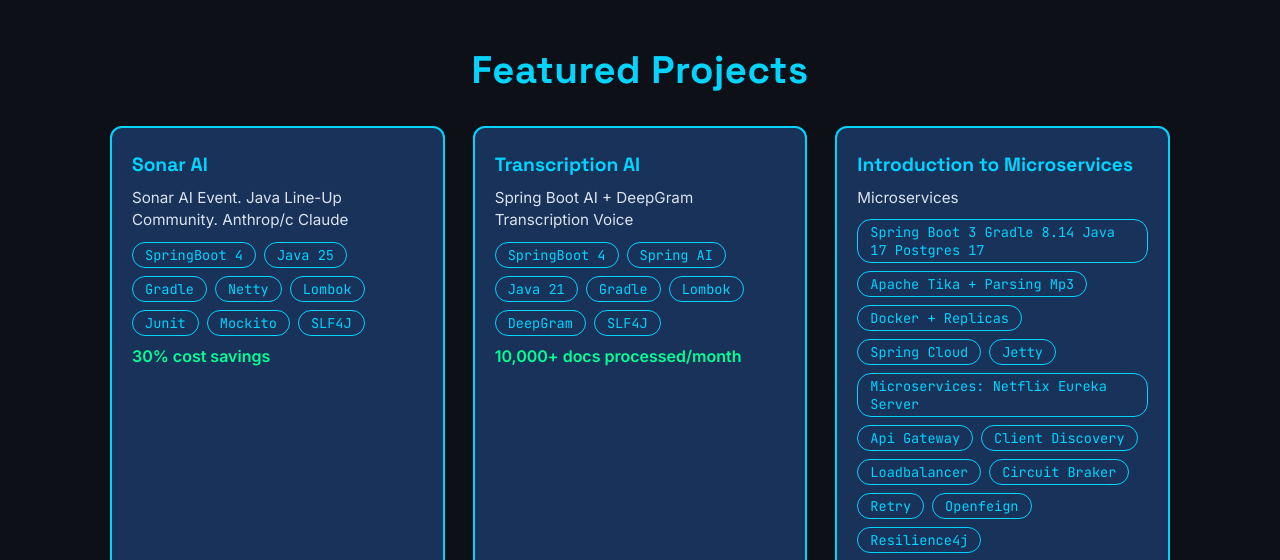
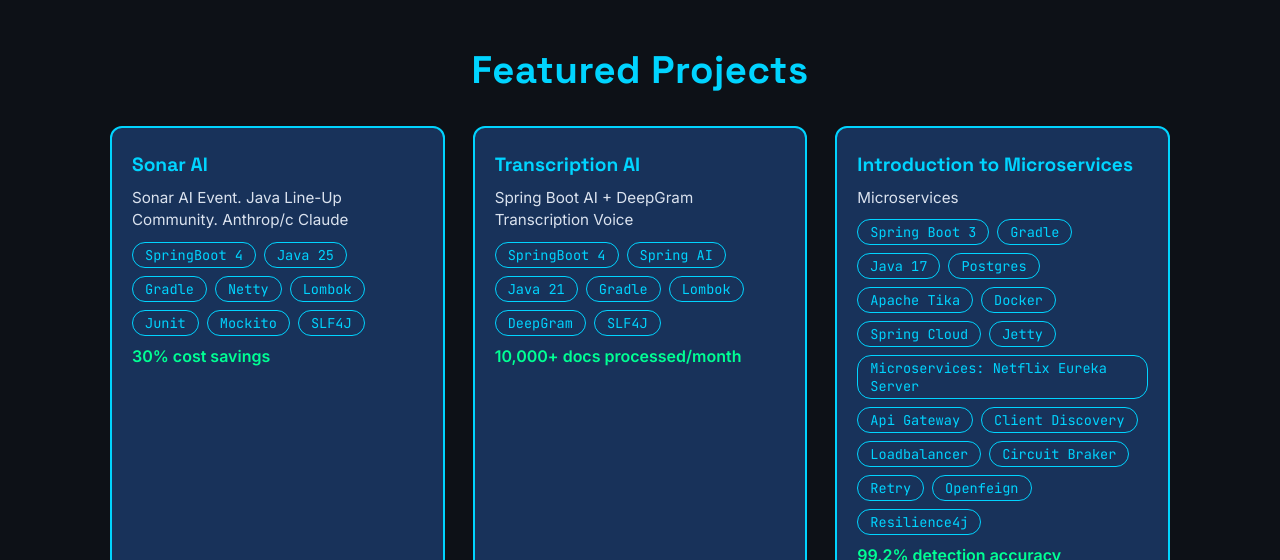
Before and after one commit to sbur4/ONE-PAGE-EXPERT-PROFILE-TASK-BRIEF, a website: page index.html in a window 1280 px wide. Shown: the part 1890-2450 px from the top of the page. Drawn offline with nearby package versions, Linux system fonts and the light colour scheme.

Commit message:
fix CROS

```diff
--- a/index.html
+++ b/index.html
@@ -104,6 +104,7 @@
     </div>
 </footer>
 
+<script src="js/telescope_profile.js"></script>
 <script src="js/main.js"></script>
 </body>
 </html>
--- a/js/main.js
+++ b/js/main.js
@@ -1,7 +1,7 @@
 'use strict';
 
 // ─── Constants ────────────────────────────────────────────────────────────────
-const PROFILE_PATH = 'assets/telescope_profile.json';
+const PROFILE_PATH = 'assets/telescope_profile.js';
 
 // ─── Helpers ──────────────────────────────────────────────────────────────────
 
@@ -373,7 +373,7 @@
 
     // Load profile data once, then populate every section
     try {
-        const data = await fetchJSON(PROFILE_PATH);
+        const data = profileData;
 
         renderHero(data);
         renderExpertiseCards(data);
--- a/assets/telescope_profile.json
+++ b/js/telescope_profile.js
@@ -1,4 +1,4 @@
-{
+const profileData = {
   "hero": {
     "full_name": "Serhii Burch",
     "role_title": "Junior Software Engineer",
@@ -117,7 +117,7 @@
     {
       "project_name": "Introduction to Microservices",
       "one_sentence_description": "Microservices",
-      "tech_stack_chips": "Spring Boot 3 Gradle 8.14 Java 17 Postgres 17, Apache Tika + Parsing Mp3, Docker + Replicas, Spring Cloud, Jetty, Microservices: Netflix Eureka Server, Api Gateway, Client Discovery, Loadbalancer, Circuit Braker, Retry, Openfeign, Resilience4j",
+      "tech_stack_chips": "Spring Boot 3, Gradle, Java 17, Postgres, Apache Tika, Docker, Spring Cloud, Jetty, Microservices: Netflix Eureka Server, Api Gateway, Client Discovery, Loadbalancer, Circuit Braker, Retry, Openfeign, Resilience4j",
       "one_impact_metric": "99.2% detection accuracy",
       "github_demo_link": "https://github.com/sbur4/Introduction-to-Microservices"
     }
```
Also changed, not shown: package.json (added, +10 -0 lines).
